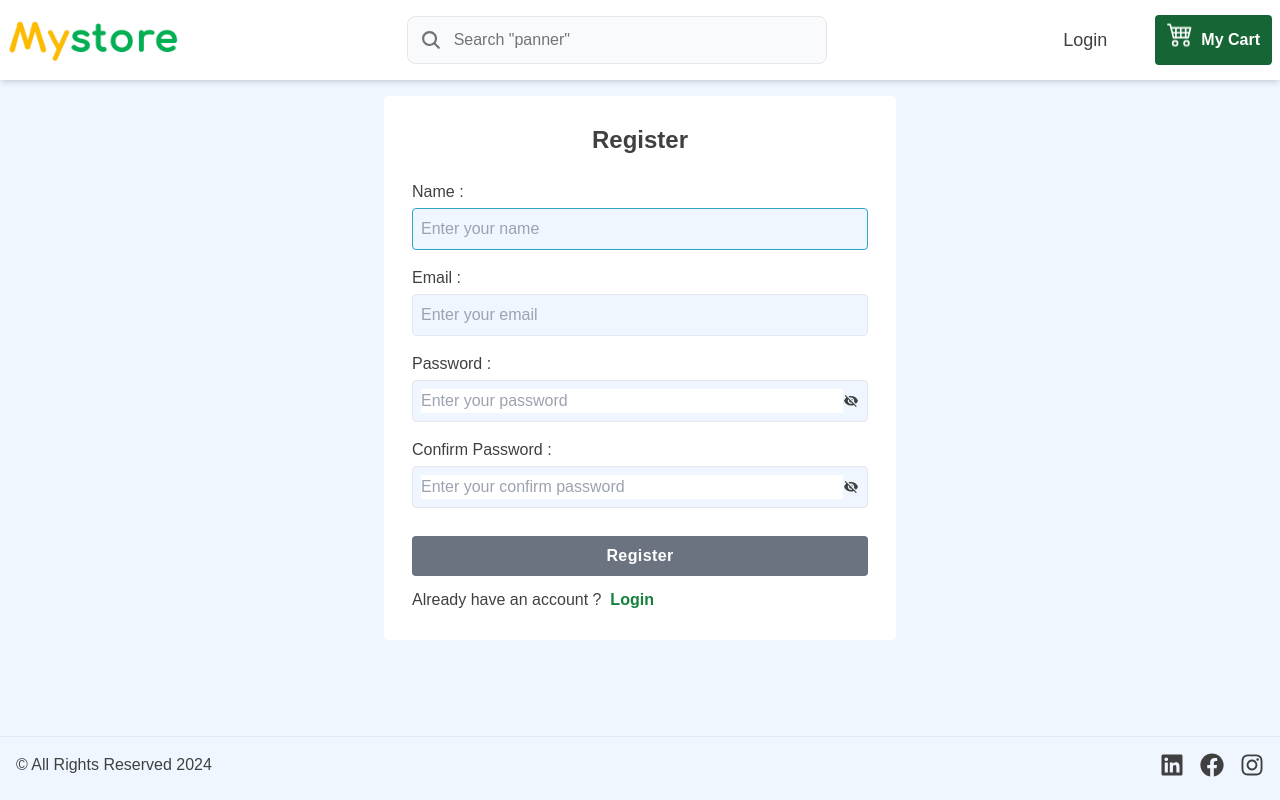
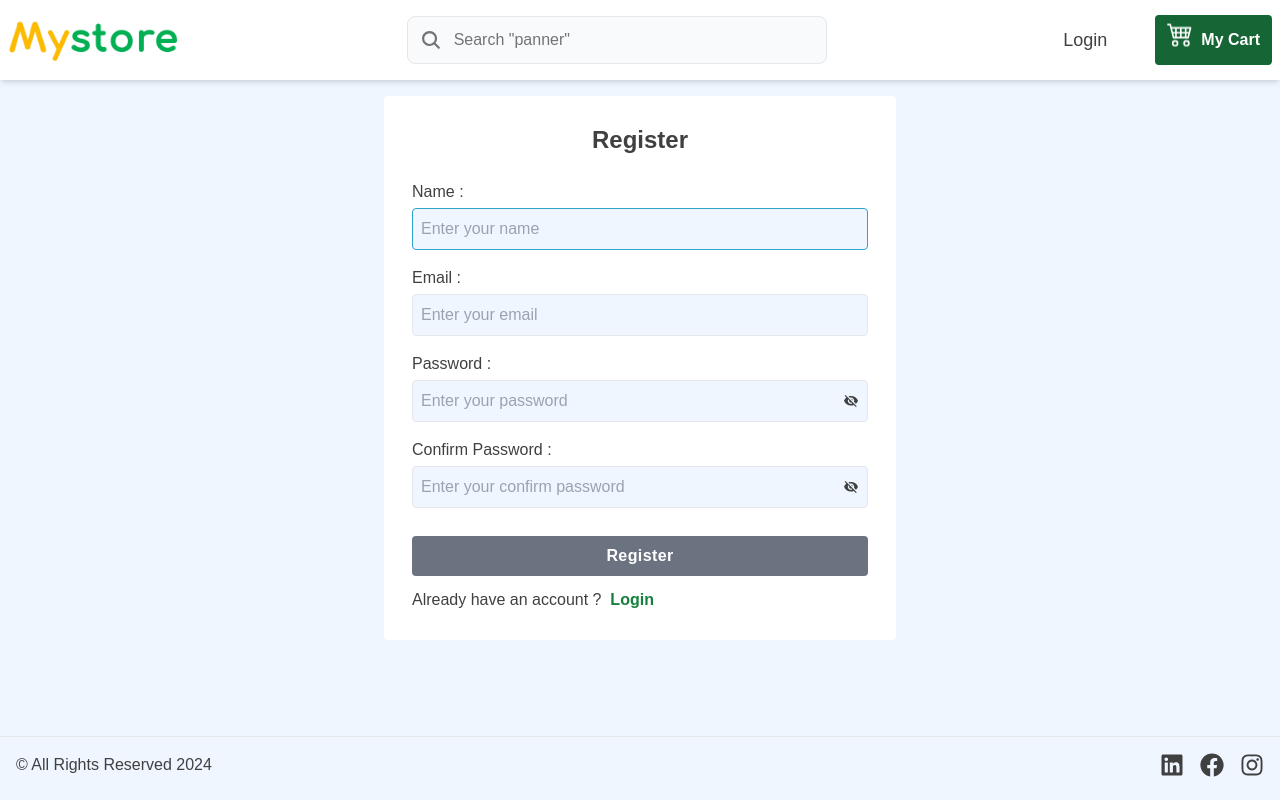
Before and after one commit to mramesh907/Mystore, a React (Vite) app in the folder client/: page /register in a window 1280 px wide. Built offline with nearby package versions, Linux system fonts and the light colour scheme; no server answers.

Commit message:
not major

```diff
--- a/client/src/pages/Register.jsx
+++ b/client/src/pages/Register.jsx
@@ -108,7 +108,7 @@ const Register = () => {
               <input
                 type={showPassword ? 'text' : 'password'}
                 id='password'
-                className='w-full outline-none'
+                className='w-full outline-none bg-blue-50'
                 name='password'
                 value={data.password}
                 onChange={handleChange}
@@ -129,7 +129,7 @@ const Register = () => {
               <input
                 type={showConfirmPassword ? 'text' : 'password'}
                 id='confirmPassword'
-                className='w-full outline-none'
+                className='w-full outline-none bg-blue-50'
                 name='confirmPassword'
                 value={data.confirmPassword}
                 onChange={handleChange}
```
